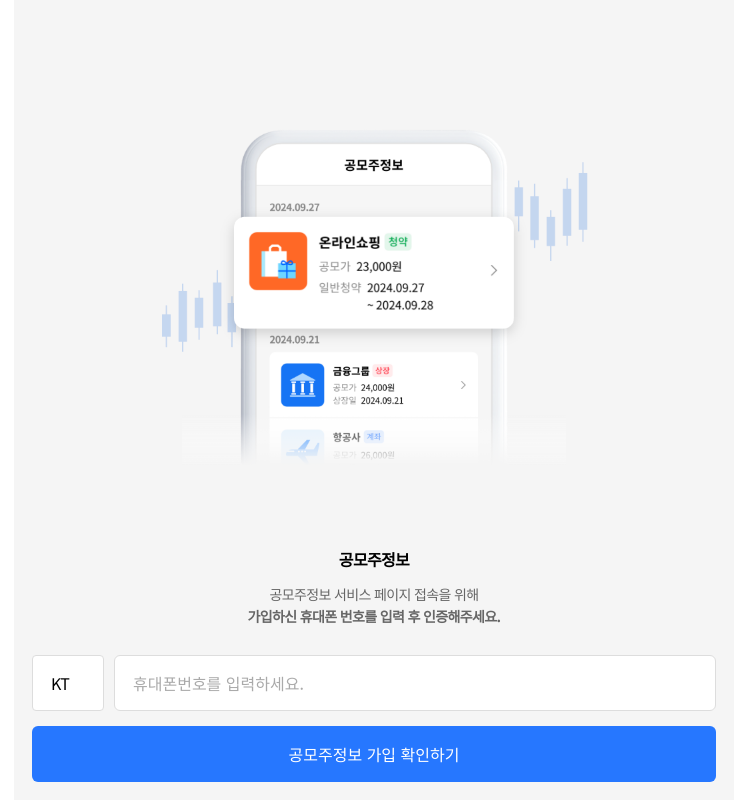
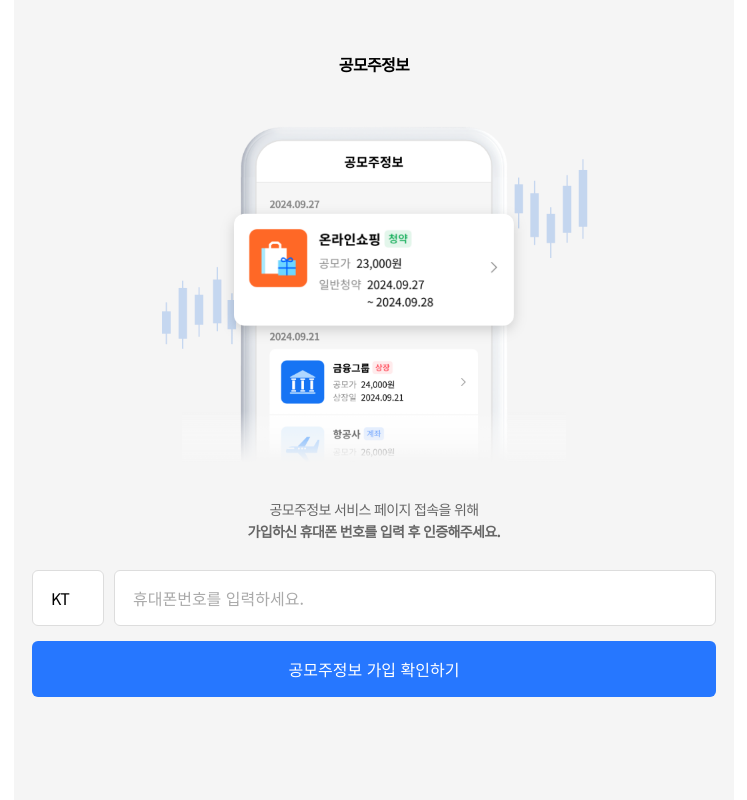
Before and after one commit to takoongAton/pass_ipo_kt-local, a plain HTML site: page app/html/01_home/FRLOGIN_001.html in a window 1280 px wide. Shown: the whole page, without its empty margins (266-1013 px from the left). Drawn offline with Linux system fonts and the light colour scheme.

Commit message:
KT 로그인 화면 수정. 공모주정보 타이틀 위치 변경,

```diff
--- a/app/html/01_home/FRLOGIN_001.html
+++ b/app/html/01_home/FRLOGIN_001.html
@@ -35,18 +35,17 @@
 				<div class="content_mid">
 <style>
 /* KT 로그인 */
-.login_wrap {display:flex; flex-direction:column; justify-content:space-between; width:100%; height:100%; padding:18px; background-color:#f5f5f5;}
+.login_wrap {/* display:flex; flex-direction:column; justify-content:space-between; */ width:100%; height:100%; padding:0 18px 18px; background-color:#f5f5f5;}
+.login_wrap div.tit {text-align:center; padding:52px 0 12px;}
+.login_wrap div.tit strong {color:#000; font-size:16px; line-height:24px; font-weight:bold;}
 .login_wrap .login_visual {flex:1; display:flex; justify-content:center; align-items:center;}
 .login_wrap .login_visual img {display:inline-block; min-width:324px; width:100%; max-width:432px; height:auto;}
-.login_wrap .login_footer {}
 .login_wrap .login_footer .txt_wrap {text-align:center;}
-.login_wrap .login_footer .txt_wrap strong.tit {display:inline-block; color:#000000; font-size:16px; line-height:24px;}
-.login_wrap .login_footer .txt_wrap p {margin-top:12px; color:#666666; font-size:14px; line-height:22px; font-weight:400;}
+.login_wrap .login_footer .txt_wrap p {margin-top:26px; color:#666666; font-size:14px; line-height:22px; font-weight:400;}
 .login_wrap .login_footer .txt_wrap p strong {font-weight:bold;}
-
 .login_wrap .login_footer .login_num_wrap {margin-top:28px;}
 .login_wrap .login_footer .login_num_wrap div {display:flex; gap:0 10px;}
-.login_wrap .login_footer .login_num_wrap div span {display:flex; align-items:center; width:72px; min-width:72px; height:56px; padding:0 0 0 18px; border:1px solid #ddd; border-radius:4px; background-color:#fff;}
+.login_wrap .login_footer .login_num_wrap div span {display:flex; align-items:center; width:72px; min-width:72px; height:56px; padding:0 0 0 18px; border:1px solid #ddd; border-radius:6px; background-color:#fff;}
 .login_wrap .login_footer .login_num_wrap div input {padding:0 18px; background-color:#fff; border:1px solid #ddd; border-radius:6px;}
 .login_wrap .login_footer .login_num_wrap div input::placeholder {color:#aaa;}
 .login_wrap .login_footer .login_num_wrap button {height:56px; margin-top:15px; border-radius:6px; background-color:#2677FF;}
@@ -54,11 +53,13 @@
 /* // KT 로그인 */
 </style>
 					<div class="login_wrap">
-
+						<div class="tit">
+							<strong>공모주정보</strong>
+						</div>
 						<div class="login_visual"><img src="../../images/home/img_login_visual.png" alt=""></div>
 						<div class="login_footer">
 							<div class="txt_wrap">
-								<strong class="tit">공모주정보</strong>
+
 								<p>공모주정보 서비스 페이지 접속을 위해<br />
 									<strong>가입하신 휴대폰 번호를 입력 후 인증해주세요. </strong>
 								</p>
```
Also changed, not shown: app/html/01_home/FRJOIN_001.html (+7 -2 lines).
